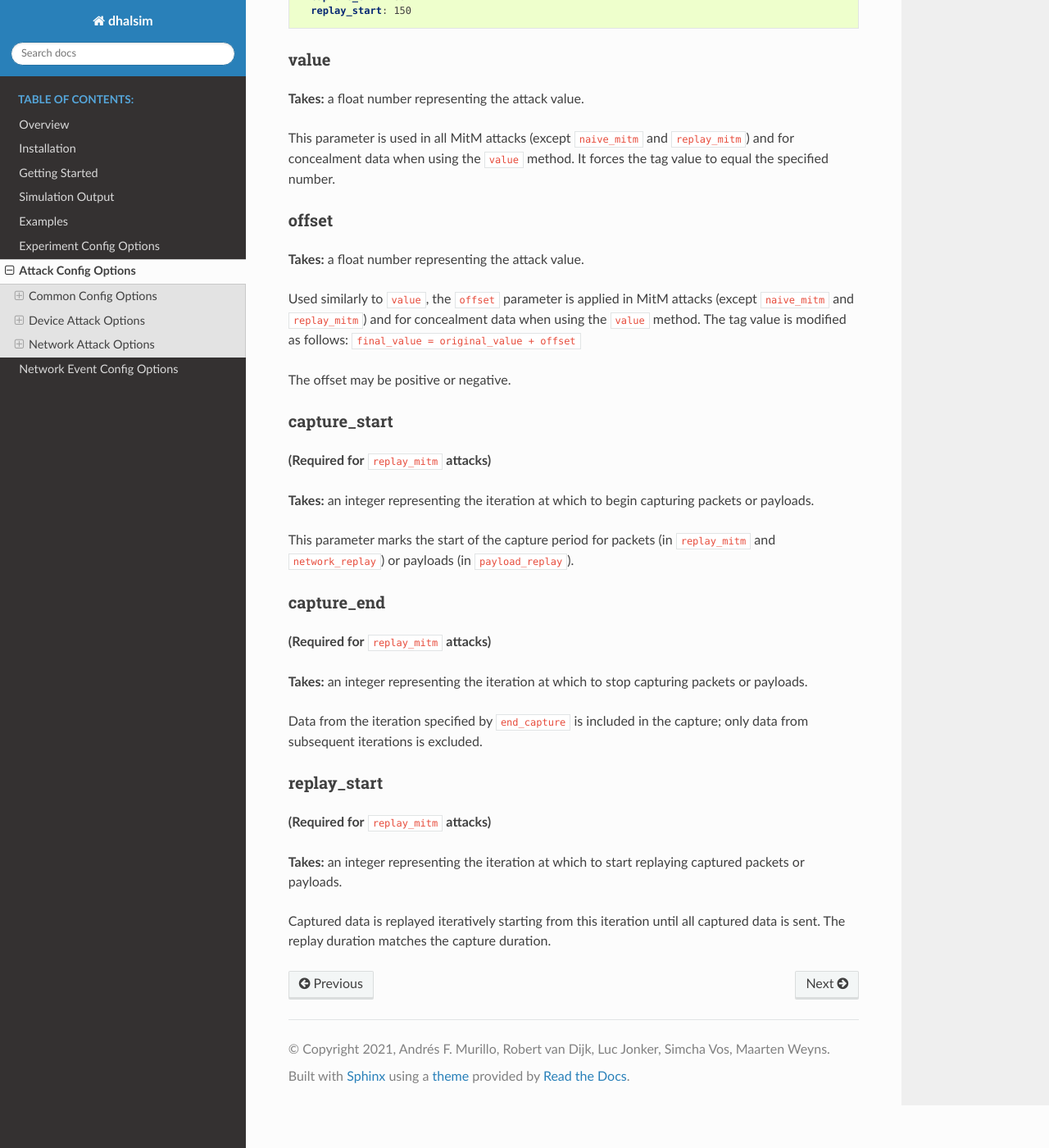
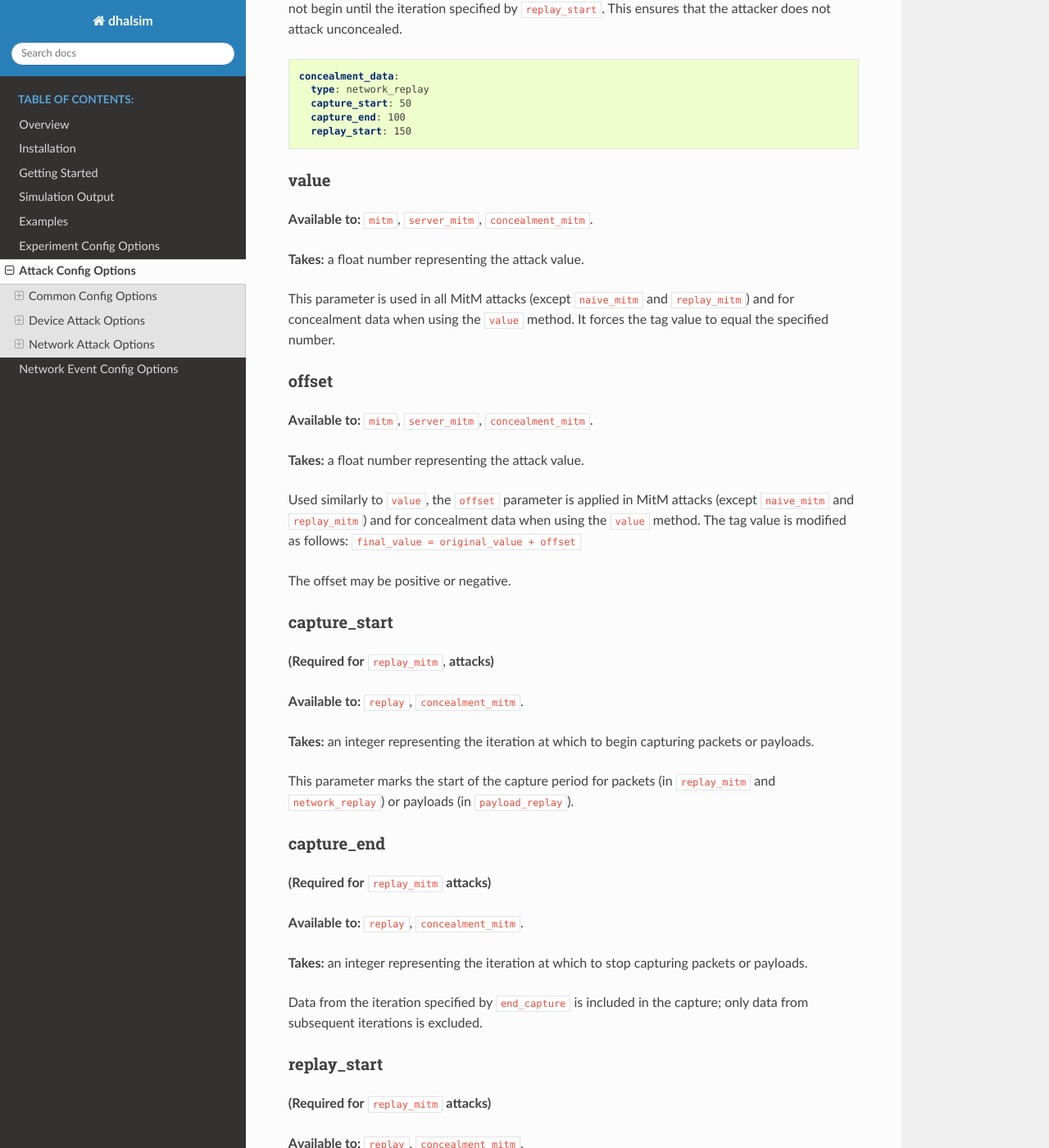
Before and after one commit to StavC/WaCSim, a Sphinx documentation site: the page built from doc/attack_config_docs.rst, in a window 1280 px wide and 1400 px high, scrolled down 8173 px. Shown: the whole window at 82% size. Built offline with Sphinx 7.4.7 and the Read the Docs theme 3.1.0, drawn with Linux system fonts in a browser that asks for light colours; the version number is read from the project's files by our own code; some of the changed text lies outside the part shown.

Commit message:
Update attack_config_docs.rst

```diff
--- a/doc/attack_config_docs.rst
+++ b/doc/attack_config_docs.rst
@@ -211,13 +211,17 @@ The targeted PLC depends on the attack type and sometimes the ``direction`` para
 
 direction
 ---------
-**Takes:** ``source`` **or** ``destination`` **(Default: ``source``)**
+**Available to:** ``naive_mitm``, ``simple_dos``.
+
+**Takes:** ``source`` **or** ``destination`` **(Default:** ``source`` **)**
 
 This parameter determines whether an attack affects outbound packets from the targeted PLC (``source``) or inbound packets to the targeted PLC (``destination``).
 
 tags
 ----
 **(Required for** ``mitm`` **,** ``server_mitm`` **,** **and** ``concealment_mitm`` **attacks)**
+
+**Available to:** ``mitm``, ``server_mitm``, ``concealment_mitm``.
 
 **Takes:** a schema defining the tags to be modified.
 
@@ -240,6 +244,8 @@ tag
 concealment_data
 ----------------
 **(Required for** ``concealment_mitm`` **attacks)**
+
+**Available to:** ``concealment_mitm``.
 
 Concealment data defines how the attack is hidden from the SCADA. It only applies to data from the targeted PLC that is sent to the SCADA, while other PLCs receive the modified data as specified by the attack parameters.
 
@@ -310,12 +316,16 @@ When set to ``network_replay``, concealment is performed by capturing all packet
 
 value
 -----
+**Available to:** ``mitm``, ``server_mitm``, ``concealment_mitm``.
+
 **Takes:** a float number representing the attack value.
 
 This parameter is used in all MitM attacks (except ``naive_mitm`` and ``replay_mitm``) and for concealment data when using the ``value`` method. It forces the tag value to equal the specified number.
 
 offset
 ------
+**Available to:** ``mitm``, ``server_mitm``, ``concealment_mitm``.
+
 **Takes:** a float number representing the attack value.
 
 Used similarly to ``value``, the ``offset`` parameter is applied in MitM attacks (except ``naive_mitm`` and ``replay_mitm``) and for concealment data when using the ``value`` method. The tag value is modified as follows:
@@ -325,7 +335,9 @@ The offset may be positive or negative.
 
 capture_start
 -------------
-**(Required for** ``replay_mitm`` **attacks)**
+**(Required for** ``replay_mitm``, **attacks)**
+
+**Available to:** ``replay``, ``concealment_mitm``.
 
 **Takes:** an integer representing the iteration at which to begin capturing packets or payloads.
 
@@ -335,6 +347,8 @@ capture_end
 -----------
 **(Required for** ``replay_mitm`` **attacks)**
 
+**Available to:** ``replay``, ``concealment_mitm``.
+
 **Takes:** an integer representing the iteration at which to stop capturing packets or payloads.
 
 Data from the iteration specified by ``end_capture`` is included in the capture; only data from subsequent iterations is excluded.
@@ -343,6 +357,8 @@ replay_start
 ------------
 **(Required for** ``replay_mitm`` **attacks)**
 
+**Available to:** ``replay``, ``concealment_mitm``.
+
 **Takes:** an integer representing the iteration at which to start replaying captured packets or payloads.
 
 Captured data is replayed iteratively starting from this iteration until all captured data is sent. The replay duration matches the capture duration.
```
